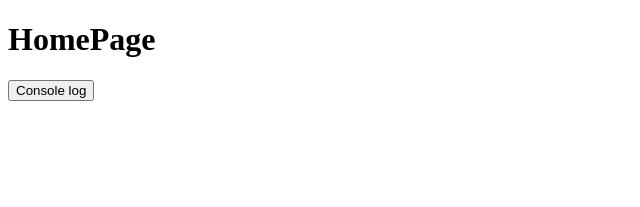
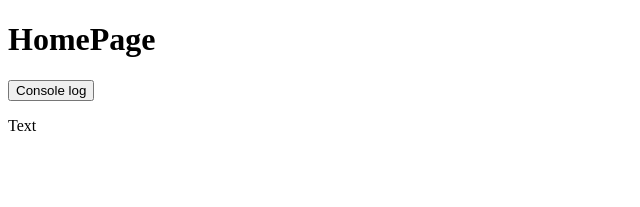
Before and after one commit to mattperkins/server-side-react-routerv4, a React app: page / in a window 1280 px wide. Shown: the top 207 px of the page, without its empty margins (0-640 px from the left). Built offline with nearby package versions, Linux system fonts and the light colour scheme; the HTML template or start-up script is replaced by a standard one.

Commit message:
import component

```diff
--- a/src/pages/HomePage.js
+++ b/src/pages/HomePage.js
@@ -1,13 +1,14 @@
-import * as React from "react";
-import {Helmet} from 'react-helmet'
+import * as React from 'react'
+import { Helmet } from 'react-helmet'
 
-class HomePage extends React.Component{
+import Text from './Text'
 
-clickHandler(){
+class HomePage extends React.Component {
+  clickHandler () {
     console.log('Yes it worked!')
   }
 
-head(){
+  head () {
     return (
       <Helmet>
         <meta />
@@ -16,15 +17,18 @@ head(){
     )
   }
 
- render(){
- return(
+  render () {
+    return (
       <div>
         {this.head()}
         <h1>HomePage</h1>
 
         <button onClick={() => this.clickHandler()}>Console log</button>
+
+        <Text />
       </div>
-  )}
+    )
+  }
 }
 
 export default HomePage
```
Lines whose indentation alone changed are shown as unchanged.
